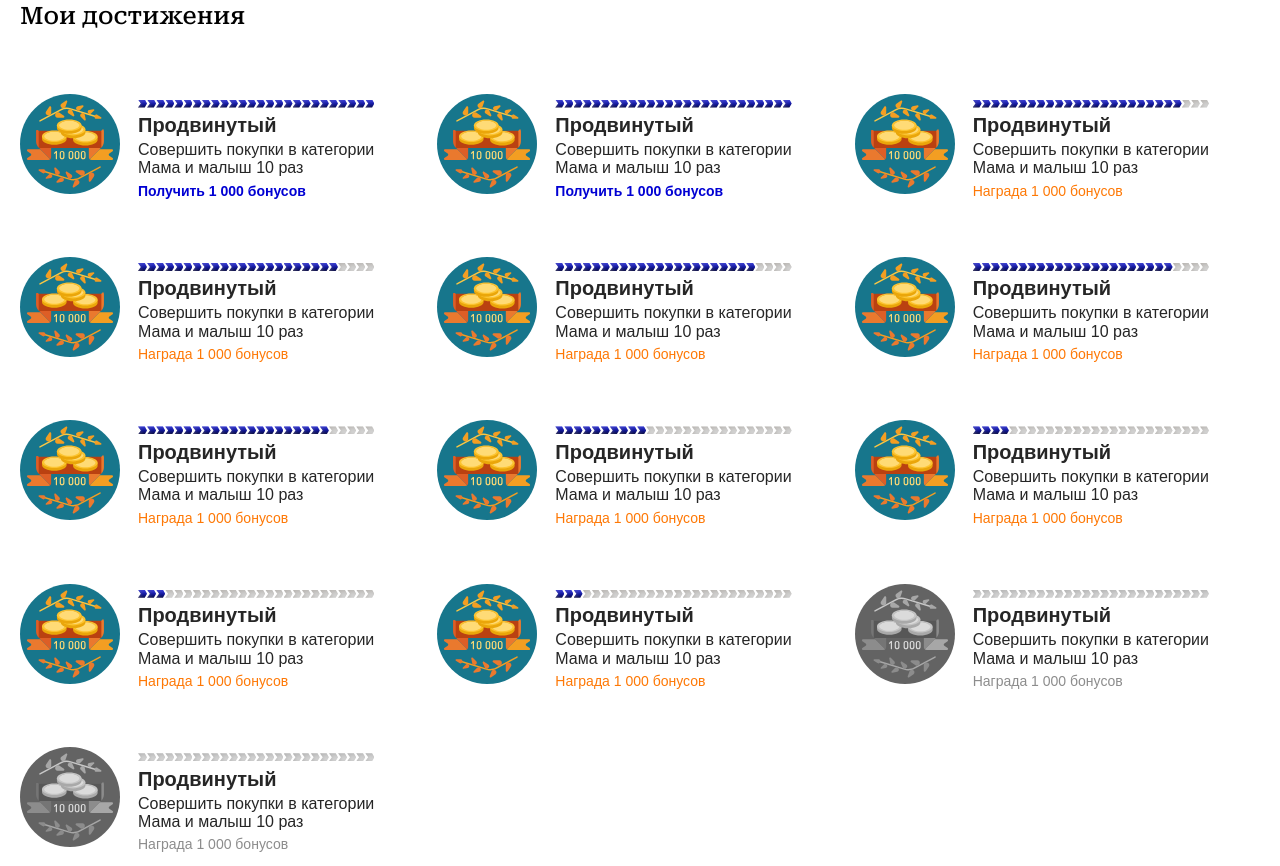
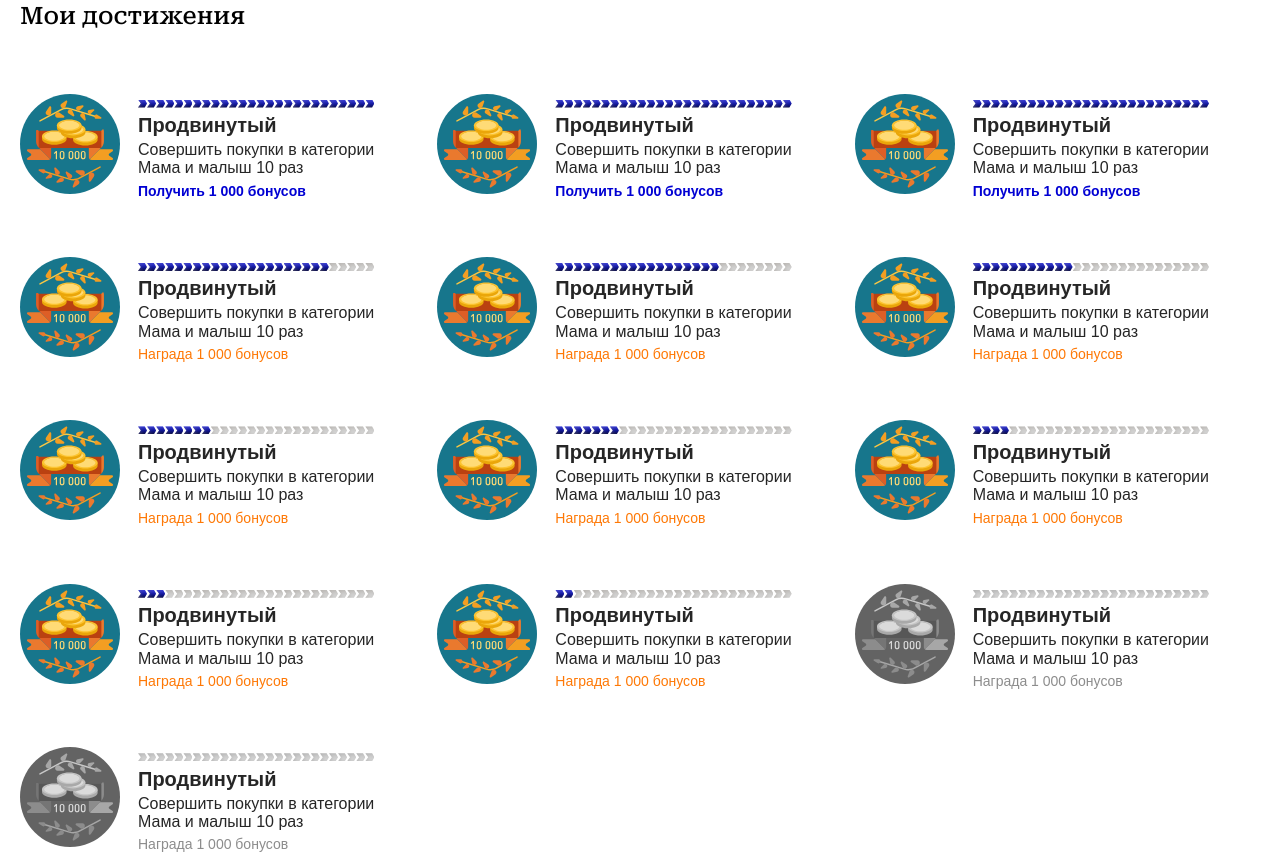
Before and after one commit to reshetov-roman/fd4443g3222, a plain HTML site: page index.html in a window 1280 px wide. Drawn offline with nearby package versions, Linux system fonts and the light colour scheme.

Commit message:
Add files via upload

```diff
--- a/index.html
+++ b/index.html
@@ -46,7 +46,7 @@
 								<span class="page-achievement-wrapper__list--date">10.10.2023</span>
 							</div>
 							<div class="page-achievement-wrapper__list--actions">
-								<div class="page-achievement-wrapper__list--progress" data-progress="86"></div>
+								<div class="page-achievement-wrapper__list--progress" data-progress="15"></div>
 								<h5 class="page-achievement-wrapper__list--title">Продвинутый</h5>
 								<span class="page-achievement-wrapper__list--desc">
 									Совершить покупки в категории Мама и малыш 10 раз
@@ -62,7 +62,7 @@
 								<span class="page-achievement-wrapper__list--date">10.10.2023</span>
 							</div>
 							<div class="page-achievement-wrapper__list--actions">
-								<div class="page-achievement-wrapper__list--progress" data-progress="11"></div>
+								<div class="page-achievement-wrapper__list--progress" data-progress="25"></div>
 								<h5 class="page-achievement-wrapper__list--title">Продвинутый</h5>
 								<span class="page-achievement-wrapper__list--desc">
 									Совершить покупки в категории Мама и малыш 10 раз
@@ -78,7 +78,7 @@
 								<span class="page-achievement-wrapper__list--date">10.10.2023</span>
 							</div>
 							<div class="page-achievement-wrapper__list--actions">
-								<div class="page-achievement-wrapper__list--progress" data-progress="90"></div>
+								<div class="page-achievement-wrapper__list--progress" data-progress="30"></div>
 								<h5 class="page-achievement-wrapper__list--title">Продвинутый</h5>
 								<span class="page-achievement-wrapper__list--desc">
 									Совершить покупки в категории Мама и малыш 10 раз
@@ -110,7 +110,7 @@
 								<span class="page-achievement-wrapper__list--date">10.10.2023</span>
 							</div>
 							<div class="page-achievement-wrapper__list--actions">
-								<div class="page-achievement-wrapper__list--progress" data-progress="86"></div>
+								<div class="page-achievement-wrapper__list--progress" data-progress="40"></div>
 								<h5 class="page-achievement-wrapper__list--title">Продвинутый</h5>
 								<span class="page-achievement-wrapper__list--desc">
 									Совершить покупки в категории Мама и малыш 10 раз
@@ -126,7 +126,7 @@
 								<span class="page-achievement-wrapper__list--date">10.10.2023</span>
 							</div>
 							<div class="page-achievement-wrapper__list--actions">
-								<div class="page-achievement-wrapper__list--progress" data-progress="82"></div>
+								<div class="page-achievement-wrapper__list--progress" data-progress="70"></div>
 								<h5 class="page-achievement-wrapper__list--title">Продвинутый</h5>
 								<span class="page-achievement-wrapper__list--desc">
 									Совершить покупки в категории Мама и малыш 10 раз
@@ -158,7 +158,7 @@
 								<span class="page-achievement-wrapper__list--date">10.10.2023</span>
 							</div>
 							<div class="page-achievement-wrapper__list--actions">
-								<div class="page-achievement-wrapper__list--progress" data-progress="86"></div>
+								<div class="page-achievement-wrapper__list--progress" data-progress="80"></div>
 								<h5 class="page-achievement-wrapper__list--title">Продвинутый</h5>
 								<span class="page-achievement-wrapper__list--desc">
 									Совершить покупки в категории Мама и малыш 10 раз
@@ -174,7 +174,7 @@
 								<span class="page-achievement-wrapper__list--date">10.10.2023</span>
 							</div>
 							<div class="page-achievement-wrapper__list--actions">
-								<div class="page-achievement-wrapper__list--progress" data-progress="12"></div>
+								<div class="page-achievement-wrapper__list--progress" data-progress="7"></div>
 								<h5 class="page-achievement-wrapper__list--title">Продвинутый</h5>
 								<span class="page-achievement-wrapper__list--desc">
 									Совершить покупки в категории Мама и малыш 10 раз
@@ -222,7 +222,7 @@
 								<span class="page-achievement-wrapper__list--date">10.10.2023</span>
 							</div>
 							<div class="page-achievement-wrapper__list--actions">
-								<div class="page-achievement-wrapper__list--progress" data-progress="36"></div>
+								<div class="page-achievement-wrapper__list--progress" data-progress="100"></div>
 								<h5 class="page-achievement-wrapper__list--title">Продвинутый</h5>
 								<span class="page-achievement-wrapper__list--desc">
 									Совершить покупки в категории Мама и малыш 10 раз
--- a/js/script.js
+++ b/js/script.js
@@ -21,23 +21,15 @@ class MyAchievements {
         for (let i = 0; i <= 25; i++) {
           const square = document.createElement('span');
           square.classList.add('page-achievement-wrapper__list--square');
-
-
-          parent.dataset.id = progressPercent;
+          parent.dataset.sort = progressPercent;
 
           if(progressPercent == 0) {
             parent.style.filter = "grayscale(100%)";
             parent.style.pointerEvents = 'none';
-            // parent.dataset.sort = i+3;
           }else if(i <= passedNumber) {
             square.classList.add('active-square');
           }else if(progressPercent != 100) {
-            // parent.dataset.sort = i+2;
             parent.style.pointerEvents = 'none';
-          }
-
-          if(progressPercent == 100) {
-            // parent.dataset.sort = i+1;
           }
 
           progressBar.appendChild(square);
@@ -74,7 +66,7 @@ class MyAchievements {
     const th = this;
     if(this?.list) {
       const sortedList = Array.prototype.slice.call(this.list).sort((x, y) => {
-        return y.dataset['id'] -x.dataset['id'];
+        return y.dataset['sort'] -x.dataset['sort'];
      });
 
      sortedList.forEach(elm =>  {
```
